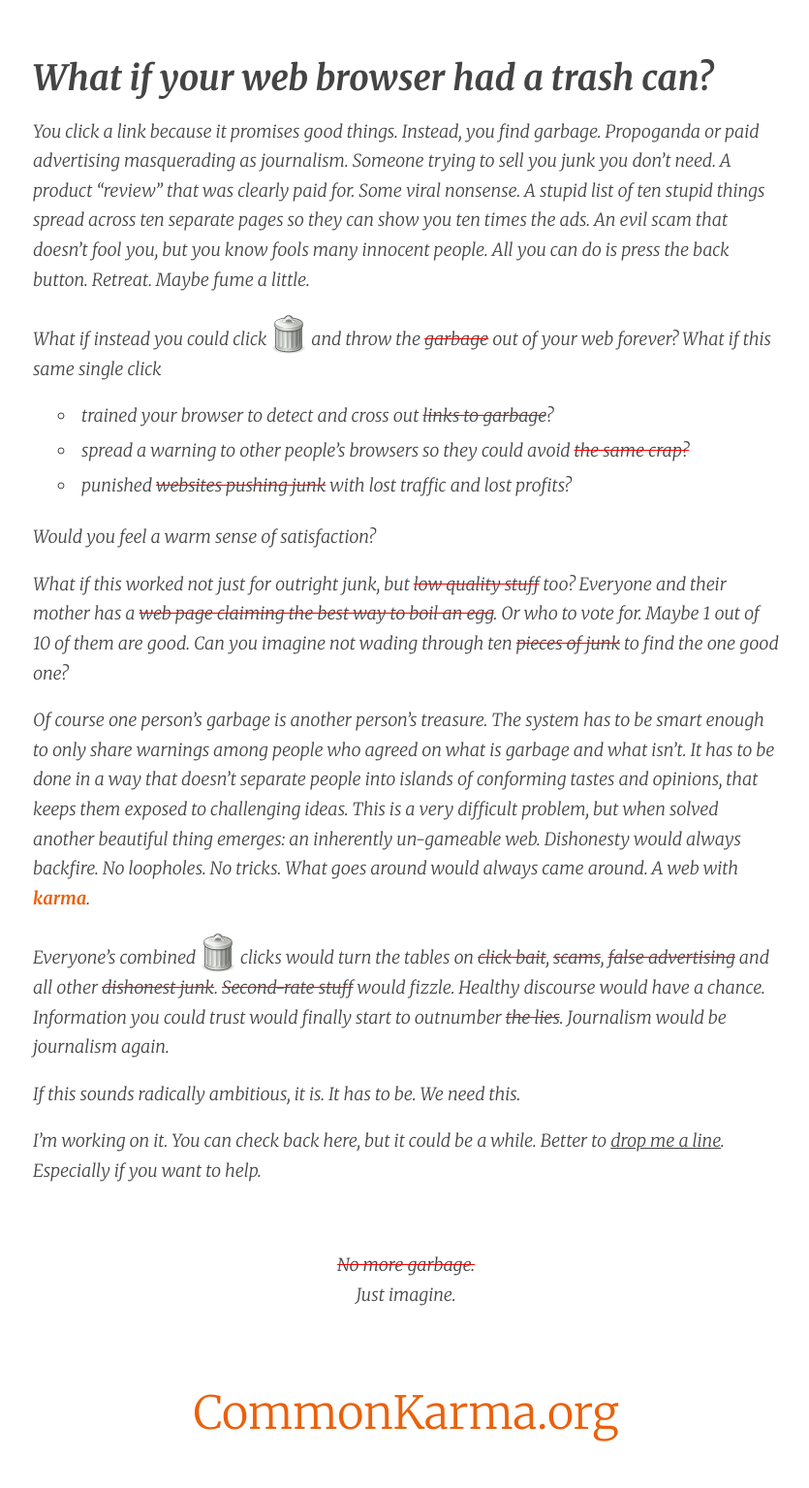
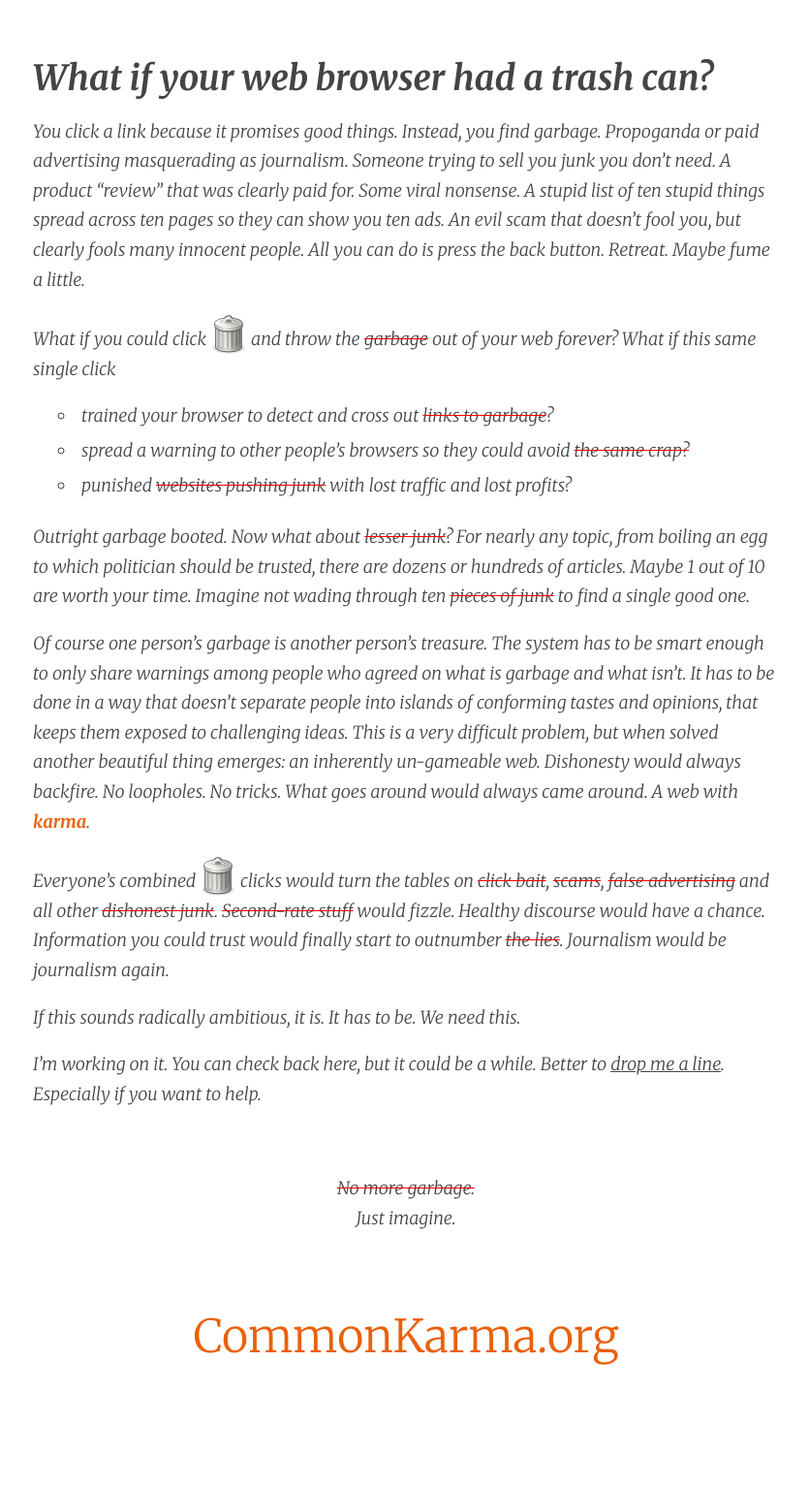
Before and after one commit to commonkarma/commonkarma.org-source, a Jekyll site: the page built from index.md, in a window 1280 px wide. Shown: the whole page at 97% size, without its empty margins (221-1056 px from the left). Built offline with Jekyll 4.4.1, drawn with Linux system fonts in a browser that asks for light colours; comment, search, counter and statistics services are not loaded; after the commit the page ends 1455 px from its top, so only the background shows below that.

Commit message:
update lesser junk paragraph

```diff
--- a/index.md
+++ b/index.md
@@ -7,17 +7,15 @@ title: What If?
 
 # What if your web browser had a trash can?
 
-You click a link because it promises good things. Instead, you find garbage. Propoganda or paid advertising masquerading as journalism. Someone trying to sell you junk you don't need. A product "review" that was clearly paid for. Some viral nonsense. A stupid list of ten stupid things spread across ten separate pages so they can show you ten times the ads. An evil scam that doesn't fool you, but you know fools many innocent people. All you can do is press the back button. Retreat. Maybe fume a little.
+You click a link because it promises good things. Instead, you find garbage. Propoganda or paid advertising masquerading as journalism. Someone trying to sell you junk you don't need. A product "review" that was clearly paid for. Some viral nonsense. A stupid list of ten stupid things spread across ten pages so they can show you ten ads. An evil scam that doesn't fool you, but clearly fools many innocent people. All you can do is press the back button. Retreat. Maybe fume a little.
 
-What if instead you could click <span class="garbage-can">![a trash can](./images/garbage-can.svg)</span> and throw the <del>garbage</del> out of *your* web *forever*? What if this same single click
+What if you could click <span class="garbage-can">![a trash can](./images/garbage-can.svg)</span> and throw the <del>garbage</del> out of *your* web *forever*? What if this same single click
 
 - trained your browser to detect and cross out <del>links to garbage</del>?
 - spread a warning to other people's browsers so they could avoid <del>the same crap<del>?
 - punished <del>websites pushing junk</del> with lost traffic and lost profits?
 
-Would you feel a warm sense of satisfaction?
-
-What if this worked not just for outright junk, but <del>low quality stuff</del> too? Everyone and their mother has a <del>web page claiming the best way to boil an egg</del>. Or who to vote for. Maybe 1 out of 10 of them are good. Can you imagine not wading through ten <del>pieces of junk</del> to find the one good one?
+Outright garbage booted. Now what about <del>lesser junk</del>? For nearly any topic, from boiling an egg to which politician should be trusted, there are dozens or hundreds of articles. Maybe 1 out of 10 are worth your time. Imagine not wading through ten <del>pieces of junk</del> to find a single good one.
 
 Of course one person's garbage is another person's treasure. The system has to be smart enough to only share warnings among people who agreed on what is garbage and what isn't. It has to be done in a way that doesn't separate people into islands of conforming tastes and opinions, that keeps them exposed to challenging ideas. This is a very difficult problem, but when solved another beautiful thing emerges: an inherently un-gameable web. Dishonesty would always backfire. No loopholes. No tricks. What goes around would *always* came around. A web with **karma**.
 
```
